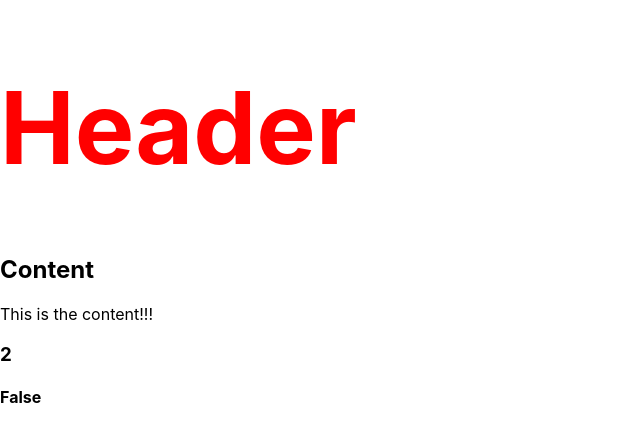
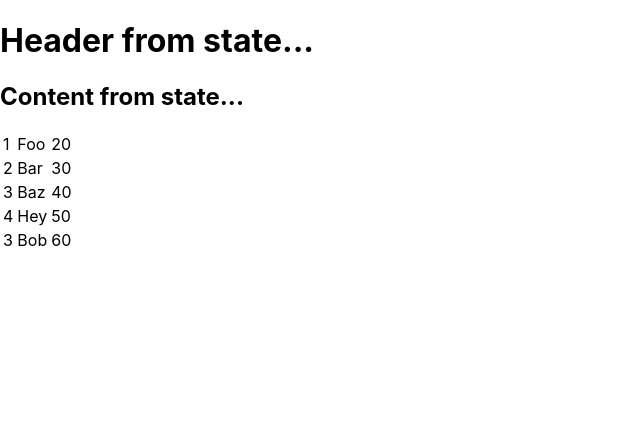
Before and after one commit to worlderland/reactapp_tutorial, a React (Create React App) app: page / in a window 1280 px wide. Shown: the top 442 px of the page, without its empty margins (0-640 px from the left). Built offline with nearby package versions, Linux system fonts and the light colour scheme.

Commit message:
Page reactJS-state completed. Tried a different approach with components, creating a folder for them.

```diff
--- a/src/App.js
+++ b/src/App.js
@@ -1,24 +1,55 @@
-import logo from './logo.svg';
+import React from 'react';
+import Header from './components/Header'
+import TableRow from './components/TableRow';
 import './App.css';
 
-function App() {
-  var i = 2;
-  var myStyle = {
-    fontSize: 100,
-    color: 'red'
-
+class App extends React.Component {
+  constructor() {
+    super();
+    this.state = {
+      data:
+        [
+          {
+            "id": 1,
+            "name": "Foo",
+            "age": "20"
+          },
+          {
+            "id": 2,
+            "name": "Bar",
+            "age": "30"
+          },
+          {
+            "id": 3,
+            "name": "Baz",
+            "age": "40"
+          },
+          {
+            "id": 4,
+            "name": "Hey",
+            "age": "50"
+          },
+          {
+            "id": 3,
+            "name": "Bob",
+            "age": "60"
+          }
+        ]
+    }
   }
-  return (
-    <div>
-      <h1 style = {myStyle}>Header</h1> {/*This is a comment*/}
-      <h2>Content</h2>
-      <p data-mayattribute = "somevalue">This is the content!!!</p>
-      <h3>{1+1}</h3>
-      <h4>{i == 1 ? 'True' : 'False'}</h4>
-
-      {/*End of block comment*/}
-    </div>
-  );
+  render() {
+    return (
+      <div>
+        <Header/>
+        <table>
+          <tbody>
+            {this.state.data.map((person, i) => <TableRow key={i}
+              data={person} />)}
+          </tbody>
+        </table>
+      </div>
+    );
+  }
 }
 
 export default App;
--- /dev/null
+++ b/src/components/Header.js
@@ -0,0 +1,22 @@
+import React from 'react';
+
+class Header extends React.Component {
+    constructor(props) {
+        super(props);
+
+        this.state = {
+            header: "Header from state...",
+            content: "Content from state..."
+        }
+    }
+    render() {
+        return (
+            <div>
+                <h1>{this.state.header}</h1>
+                <h2>{this.state.content}</h2>
+            </div>
+        );
+    }
+}
+
+export default Header
--- /dev/null
+++ b/src/components/TableRow.js
@@ -0,0 +1,15 @@
+import React from 'react';
+
+class TableRow extends React.Component {
+    render() {
+        return (
+            <tr>
+                <td>{this.props.data.id}</td>
+                <td>{this.props.data.name}</td>
+                <td>{this.props.data.age}</td>
+            </tr>
+        );
+    }
+}
+
+export default TableRow
```
